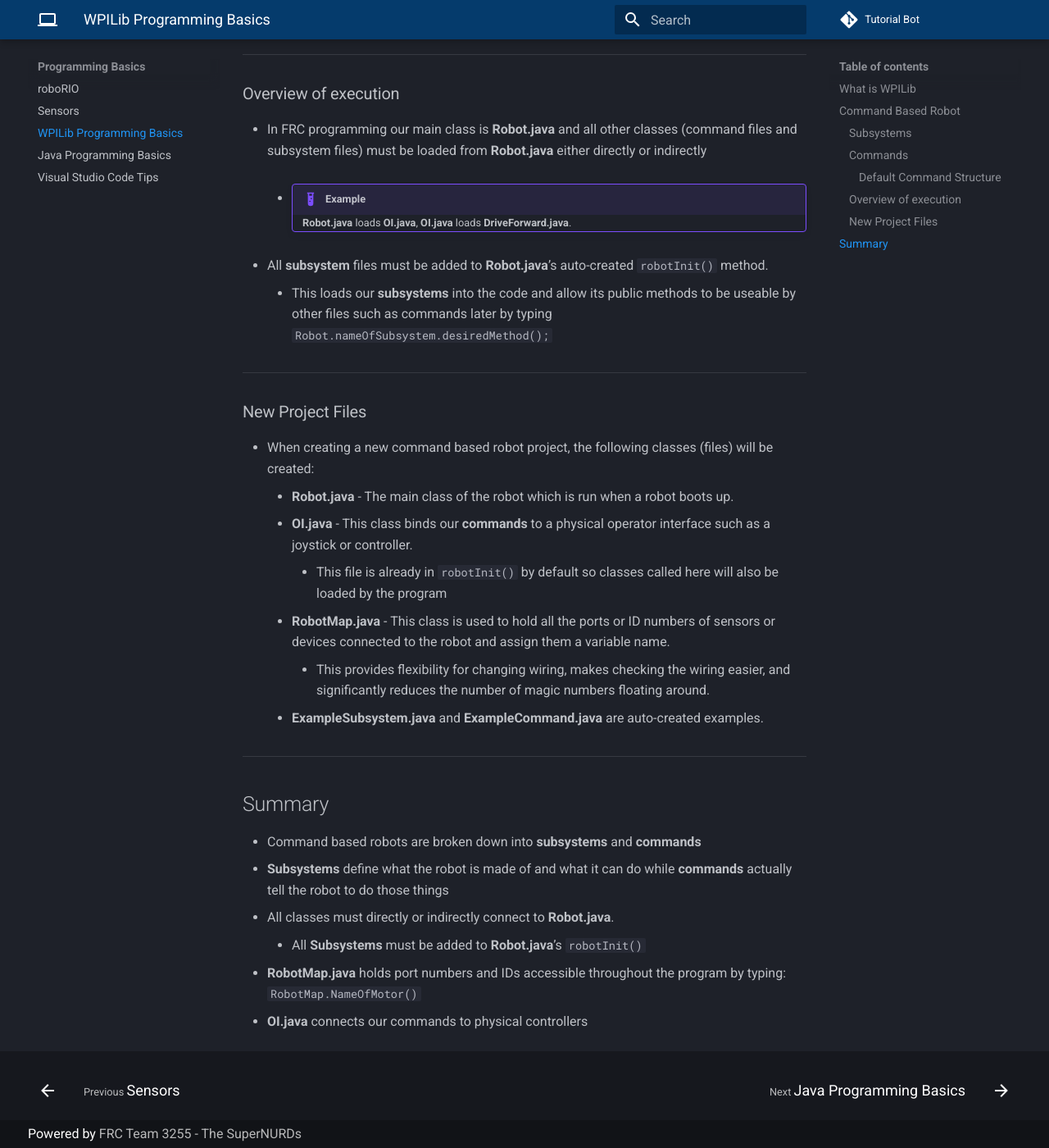
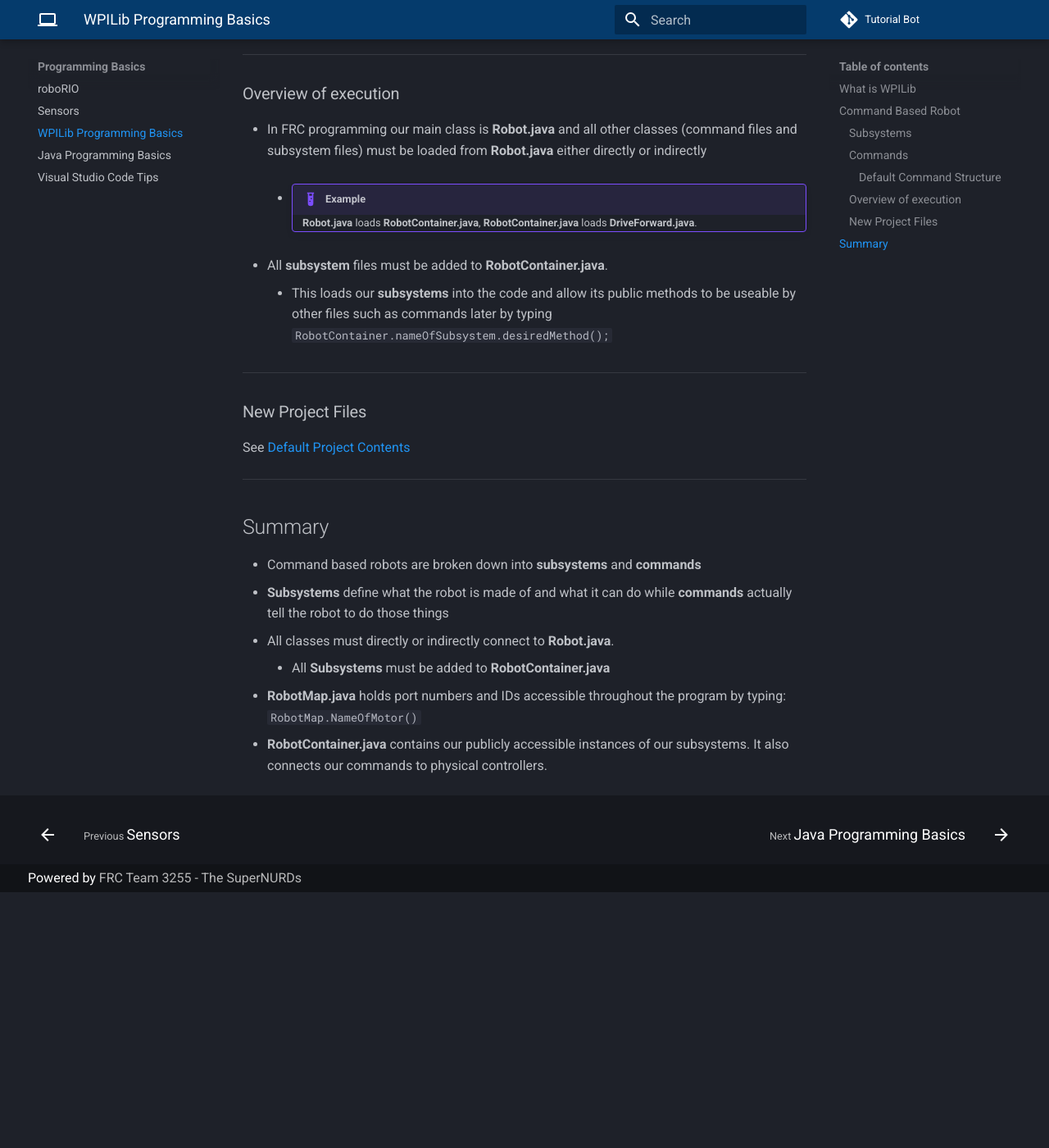
Before and after one commit to FRCTeam3255/FRC-Java-Tutorial, an MkDocs documentation site: the page built from docs/basics/wpilib.md, in a window 1280 px wide and 1400 px high, scrolled down 3493 px. Shown: the whole window at 82% size. Built offline with MkDocs 1.6.1 and Material for MkDocs 9.7.7, drawn with Linux system fonts in a browser that asks for light colours; comment, search, counter and statistics services are not loaded; after the commit the page ends 4581 px from its top, so only the background shows below that.

Commit message:
removed references to OI.java

```diff
--- a/docs/basics/wpilib.md
+++ b/docs/basics/wpilib.md
@@ -106,21 +106,15 @@ Making FRC Programming Easy
 
 - In FRC programming our main class is **Robot.java** and all other classes (command files and subsystem files) must be loaded from **Robot.java** either directly or indirectly
     - !!! Example
-        **Robot.java** loads **OI.java**, **OI.java** loads **DriveForward.java**.
-- All **subsystem** files must be added to **Robot.java**’s auto-created `#!java robotInit()` method.
-    - This loads our **subsystems** into the code and allow its public methods to be useable by other files such as commands later by typing `#!java Robot.nameOfSubsystem.desiredMethod();`
+        **Robot.java** loads **RobotContainer.java**, **RobotContainer.java** loads **DriveForward.java**.
+- All **subsystem** files must be added to **RobotContainer.java**.
+    - This loads our **subsystems** into the code and allow its public methods to be useable by other files such as commands later by typing `#!java RobotContainer.nameOfSubsystem.desiredMethod();`
 
 ***
 
 ### New Project Files
 
-- When creating a new command based robot project, the following classes (files) will be created:
-    - **Robot.java** - The main class of the robot which is run when a robot boots up.
-    - **OI.java** - This class binds our **commands** to a physical operator interface such as a joystick or controller.
-        - This file is already in `#!java robotInit()` by default so classes called here will also be loaded by the program
-    - **RobotMap.java** - This class is used to hold all the ports or ID numbers of sensors or devices connected to the robot and assign them a variable name.
-        - This provides flexibility for changing wiring, makes checking the wiring easier, and significantly reduces the number of magic numbers floating around.
-    - **ExampleSubsystem.java** and **ExampleCommand.java** are auto-created examples.
+See [Default Project Contents](../programming/new_project.md#default-project-contents)
 
 ***
 
@@ -129,6 +123,6 @@ Making FRC Programming Easy
 - Command based robots are broken down into **subsystems** and **commands**
 - **Subsystems** define what the robot is made of and what it can do while **commands** actually tell the robot to do those things
 - All classes must directly or indirectly connect to **Robot.java**.
-    - All **Subsystems** must be added to **Robot.java**’s `#!java robotInit()`
+    - All **Subsystems** must be added to **RobotContainer.java**
 - **RobotMap.java** holds port numbers and IDs accessible throughout the program by typing: `#!java RobotMap.NameOfMotor()`
-- **OI.java** connects our commands to physical controllers
+- **RobotContainer.java** contains our publicly accessible instances of our subsystems. It also connects our commands to physical controllers.
```
Also changed, not shown: docs/index.md (+1 -1 lines), docs/programming/new_project.md (+3 -3 lines).
